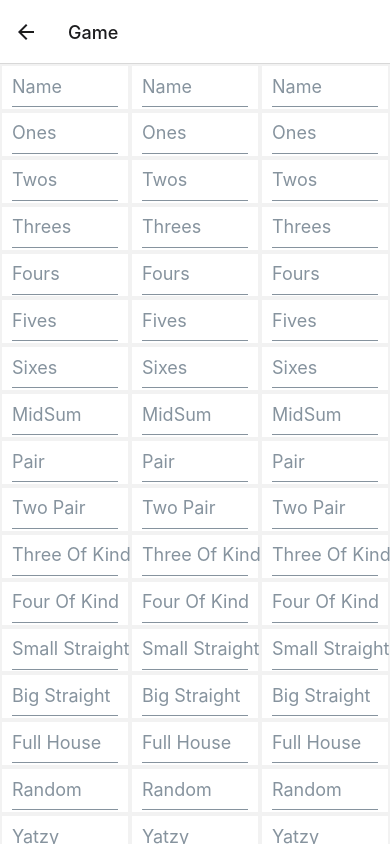
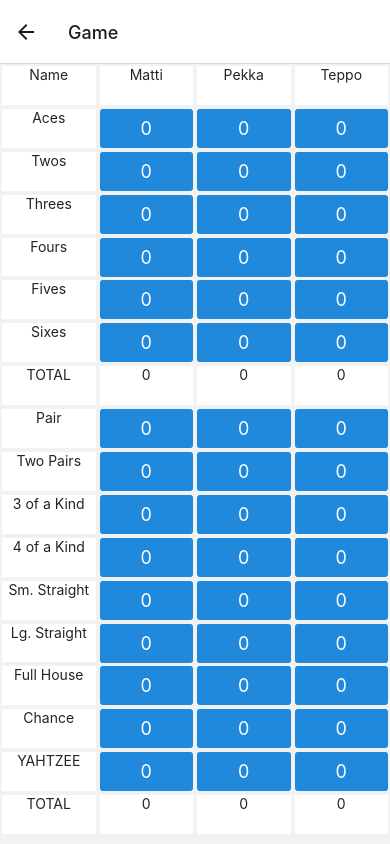
Before and after one commit to Xramm/yahtzee-react-app, a React Native app: screen /Game in a window 390 px wide. Built offline with nearby package versions, Linux system fonts and the light colour scheme.

Commit message:
Scaling scoreboard added.

```diff
--- a/components/PlayerListItem.tsx
+++ b/components/PlayerListItem.tsx
@@ -129,7 +129,7 @@
   return (
     <>
       <ListItem>
-        <ListItem.Title>{player.name + " " + player.id}</ListItem.Title>
+        <ListItem.Title>{player.name}</ListItem.Title>
         <ListItem.ButtonGroup
           buttons={["Edit", "Down", "Up"]}
           onPress={onPlayerButtonGroupPress}
--- a/components/PlayerScoreBoard.tsx
+++ b/components/PlayerScoreBoard.tsx
@@ -1,11 +1,18 @@
 import React from "react";
-import { Button, Input, Text} from "@rneui/themed";
+import { Button, Card, Input, Text } from "@rneui/themed";
 import Player from "../interfaces/Player";
 import { Dimensions, StyleSheet, View } from "react-native";
+import ScoreTile from "../interfaces/ScoreTile";
+import SelfAdjustText from "./SelfAdjustText";
 
-const PlayerScoreBoard = (props: { player: Player; boardWidth: number }) => {
+const PlayerScoreBoard = (props: {
+  player?: Player;
+  tiles: ScoreTile[];
+  boardWidth: number;
+}) => {
   const player = props.player;
   const scoreBoardWidth = props.boardWidth;
+  const tiles = props.tiles;
 
   // TODO: Use ScoreTile array instead!
   const tileArray = [
@@ -29,26 +36,44 @@
     "Sum",
   ];
 
-  const singleTileHeight =
-    Dimensions.get("window").height / (tileArray.length);
+  const singleTileHeight = Dimensions.get("window").height / tileArray.length;
+
+  // Returns the JSX element of the tile depending on its type
+  const getTileElement = (tile: ScoreTile) => {
+    if (tile.type === "name") {
+      return <SelfAdjustText text={player?.name || ""} />;
+    }
+
+    if (tile.type === "title") {
+      return <SelfAdjustText text={tile.name} />;
+    }
+
+    if (tile.type === "sum") {
+      return <SelfAdjustText text={tile.currentScore.toString()} />;
+    }
+
+    // Return a normal custom score tile by default
+    return <Button title={tile.name} />;
+  };
 
   return (
     <View
       style={{
-        height: Dimensions.get("window").height,
+        height: "100%",
         width: scoreBoardWidth,
       }}
     >
-      {tileArray.map((tileString: string) => (
+      {tiles.map((scoreTile: ScoreTile, index: number) => (
         <View
+          key={index}
           style={{
-            height: singleTileHeight,
+            height: "5.5%", // TODO: Calculate this smartly lol. This is hardcoded for now
             width: scoreBoardWidth,
             padding: 2,
           }}
         >
-          <View style={{flex: 1, backgroundColor: "white"}}>
-            <Input placeholder={tileString}/>
+          <View style={{ flex: 1, backgroundColor: "white" }}>
+            {getTileElement(scoreTile)}
           </View>
         </View>
       ))}
--- /dev/null
+++ b/components/SelfAdjustText.tsx
@@ -0,0 +1,12 @@
+import { Text } from "@rneui/themed";
+import React from "react";
+
+const SelfAdjustText = (props: { text: string}) => {
+  return (
+    <Text adjustsFontSizeToFit={true} numberOfLines={1} style={{flex: 1, textAlign: "center", textAlignVertical: "center"}}>
+      {props.text}
+    </Text>
+  );
+};
+
+export default SelfAdjustText;
--- a/contexts/MainContext.tsx
+++ b/contexts/MainContext.tsx
@@ -5,9 +5,10 @@
 const MainProvider = (props: any) => {
   // String list of players in the current game
   const [players, setPlayers] = useState([{id: 0, name: "Matti"}, {id: 1, name: "Pekka"}, {id:2, name: "Teppo"}]);
+  const [maxDisplayedPlayers, setMaxDisplayedPlayers] = useState(4);
 
   return (
-    <MainContext.Provider value={{ players, setPlayers }}>
+    <MainContext.Provider value={{ players, setPlayers, maxDisplayedPlayers, setMaxDisplayedPlayers }}>
       {props.children}
     </MainContext.Provider>
   );
--- a/interfaces/ScoreTile.tsx
+++ b/interfaces/ScoreTile.tsx
@@ -1,4 +1,5 @@
 import React from "react";
+import Player from "./Player";
 
 interface ScoreTile {
   name: string;
--- /dev/null
+++ b/utils/scoreTiles.tsx
@@ -0,0 +1,191 @@
+import { useContext } from "react";
+import MainContext from "../contexts/MainContext";
+import ScoreTile from "../interfaces/ScoreTile";
+
+const playerTiles: ScoreTile[] = [
+  {
+    name: "",
+    type: "name",
+    currentScore: 0,
+  },
+  {
+    name: "0",
+    type: "",
+    currentScore: 0,
+  },
+  {
+    name: "0",
+    type: "",
+    currentScore: 0,
+  },
+  {
+    name: "0",
+    type: "",
+    currentScore: 0,
+  },
+  {
+    name: "0",
+    type: "",
+    currentScore: 0,
+  },
+  {
+    name: "0",
+    type: "",
+    currentScore: 0,
+  },
+  {
+    name: "0",
+    type: "",
+    currentScore: 0,
+  },
+  {
+    name: "0",
+    type: "sum",
+    currentScore: 0,
+  },
+  {
+    name: "0",
+    type: "",
+    currentScore: 0,
+  },
+  {
+    name: "0",
+    type: "",
+    currentScore: 0,
+  },
+  {
+    name: "0",
+    type: "",
+    currentScore: 0,
+  },
+  {
+    name: "0",
+    type: "",
+    currentScore: 0,
+  },
+  {
+    name: "0",
+    type: "",
+    currentScore: 0,
+  },
+  {
+    name: "0",
+    type: "",
+    currentScore: 0,
+  },
+  {
+    name: "0",
+    type: "",
+    currentScore: 0,
+  },
+  {
+    name: "0",
+    type: "",
+    currentScore: 0,
+  },
+  {
+    name: "0",
+    type: "",
+    currentScore: 0,
+  },
+  {
+    name: "0",
+    type: "sum",
+    currentScore: 0,
+  },
+];
+
+const scoreTitleTiles: ScoreTile[] = [
+    {
+      name: "Name",
+      type: "title",
+      currentScore: 0,
+    },
+    {
+      name: "Aces",
+      type: "title",
+      currentScore: 0,
+    },
+    {
+      name: "Twos",
+      type: "title",
+      currentScore: 0,
+    },
+    {
+      name: "Threes",
+      type: "title",
+      currentScore: 0,
+    },
+    {
+      name: "Fours",
+      type: "title",
+      currentScore: 0,
+    },
+    {
+      name: "Fives",
+      type: "title",
+      currentScore: 0,
+    },
+    {
+      name: "Sixes",
+      type: "title",
+      currentScore: 0,
+    },
+    {
+      name: "TOTAL",
+      type: "title",
+      currentScore: 0,
+    },
+    {
+      name: "Pair",
+      type: "title",
+      currentScore: 0,
+    },
+    {
+      name: "Two Pairs",
+      type: "title",
+      currentScore: 0,
+    },
+    {
+      name: "3 of a Kind",
+      type: "title",
+      currentScore: 0,
+    },
+    {
+      name: "4 of a Kind",
+      type: "title",
+      currentScore: 0,
+    },
+    {
+      name: "Sm. Straight",
+      type: "title",
+      currentScore: 0,
+    },
+    {
+      name: "Lg. Straight",
+      type: "title",
+      currentScore: 0,
+    },
+    {
+      name: "Full House",
+      type: "title",
+      currentScore: 0,
+    },
+    {
+      name: "Chance",
+      type: "title",
+      currentScore: 0,
+    },
+    {
+      name: "YAHTZEE",
+      type: "title",
+      currentScore: 0,
+    },
+    {
+      name: "TOTAL",
+      type: "title",
+      currentScore: 0,
+    },
+  ];
+
+export { playerTiles, scoreTitleTiles };
--- a/views/Game.tsx
+++ b/views/Game.tsx
@@ -1,16 +1,26 @@
-import React, { useContext } from "react";
-import { Dimensions, ScrollView, View } from "react-native";
+import { Card } from "@rneui/themed";
+import React, { useContext, useLayoutEffect, useRef, useState } from "react";
+import { Dimensions, ScrollView, View, Alert } from "react-native";
 import PlayerScoreBoard from "../components/PlayerScoreBoard";
 import MainContext from "../contexts/MainContext";
 import Player from "../interfaces/Player";
+import { playerTiles, scoreTitleTiles } from "../utils/scoreTiles";
 
 const Game = () => {
-  const { players }: any = useContext(MainContext.MainContext);
+  const { players, maxDisplayedPlayers }: any = useContext(
+    MainContext.MainContext
+  );
 
-  const singleBoardWidth = Dimensions.get("window").width / players.length;
+  const getSingleBoardWidth = () => {
+    if (players.length < maxDisplayedPlayers) {
+      return Dimensions.get("window").width / (players.length + 1);
+    }
+
+    return Dimensions.get("window").width / (maxDisplayedPlayers + 1);
+  };
 
   return (
-    <ScrollView>
+    <ScrollView bounces={false} horizontal={true}>
       <View
         style={{
           flexDirection: "row",
@@ -18,13 +28,26 @@
           justifyContent: "center",
         }}
       >
+        <PlayerScoreBoard
+          tiles={scoreTitleTiles}
+          boardWidth={getSingleBoardWidth()}
+        />
         {players.map((player: Player) => (
           <PlayerScoreBoard
+            player={player}
+            tiles={playerTiles}
             key={player.id}
-            player={player}
-            boardWidth={singleBoardWidth}
+            boardWidth={getSingleBoardWidth()}
           />
         ))}
+        {players.length > maxDisplayedPlayers ? (
+          <PlayerScoreBoard
+            tiles={scoreTitleTiles}
+            boardWidth={getSingleBoardWidth()}
+          />
+        ) : (
+          <></>
+        )}
       </View>
     </ScrollView>
   );
--- a/views/Home.tsx
+++ b/views/Home.tsx
@@ -13,7 +13,9 @@
 import Player from "../interfaces/Player";
 
 const Home = ({ navigation }: any) => {
-  const { players, setPlayers }: any = useContext(MainContext.MainContext);
+  const { players, setPlayers, maxDisplayedPlayers }: any = useContext(
+    MainContext.MainContext
+  );
 
   const [addPlayerDialogIsVisible, setAddPlayerDialogIsVisible] =
     useState(false);
@@ -55,10 +57,16 @@
     toggleAddPlayerDialogVisible();
   };
 
+  const onStartGamePressed = () => {
+    navigation.navigate("Game");
+  };
+
   return (
     <ScrollView>
       <Card>
         <CardTitle>Players</CardTitle>
+
+        <Card.Divider />
 
         {players.map((player: Player) => (
           <PlayerListItem key={player.id} player={player} />
@@ -75,9 +83,7 @@
               : "Add Players To Start"
           }
           disabled={players.length <= 0}
-          onPress={() => {
-            navigation.navigate("Game");
-          }}
+          onPress={onStartGamePressed}
         />
       </Card>
 
```
